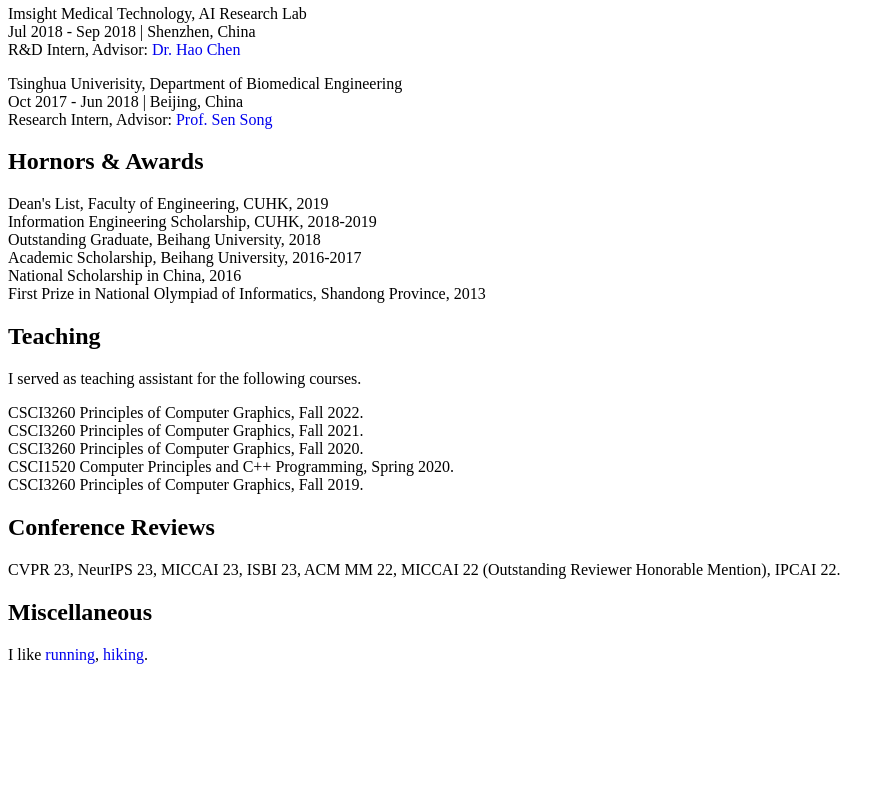
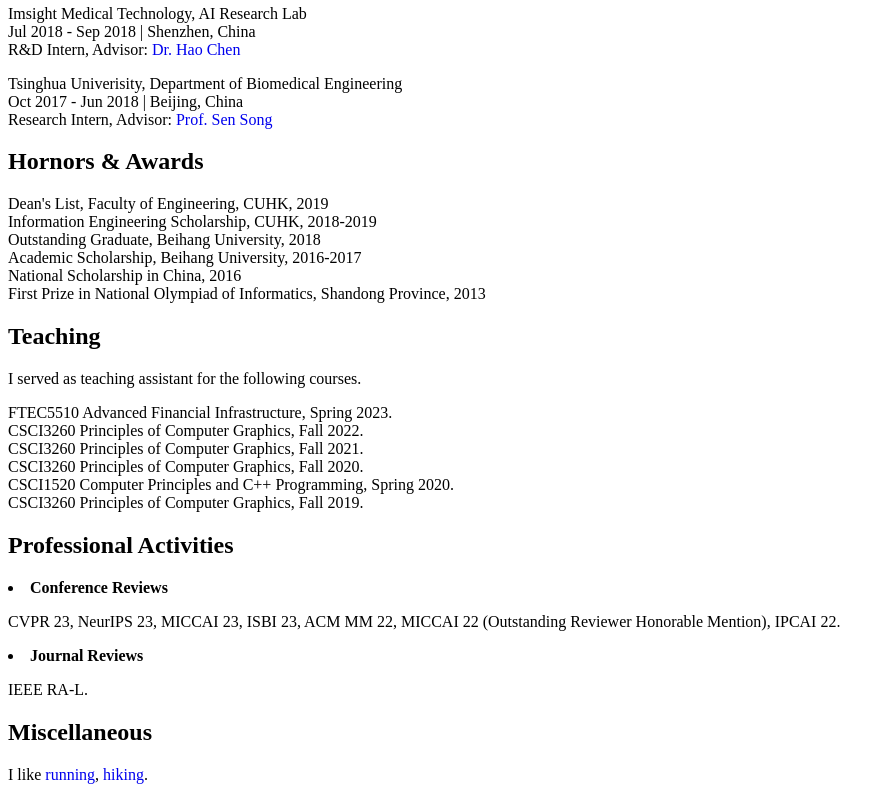
Before and after one commit to jiaqixuac/jiaqixuac.github.io, a plain HTML site: page index.html in a window 1280 px wide. Shown: the part 1301-2101 px from the top of the page, without its empty margins (0-895 px from the left). Before the commit the page ends 1981 px from the top, so only its background shows below. Drawn offline with Linux system fonts and the light colour scheme.

Commit message:
update index.html

```diff
--- a/index.html
+++ b/index.html
@@ -121,7 +121,7 @@
 </p>
 
 <p>
-    <!-- FTEC5510 Advanced Financial Infrastructure, Spring 2023.<br> -->
+    FTEC5510 Advanced Financial Infrastructure, Spring 2023.<br>
     CSCI3260 Principles of Computer Graphics, Fall 2022.<br>
     CSCI3260 Principles of Computer Graphics, Fall 2021.<br>
     CSCI3260 Principles of Computer Graphics, Fall 2020.<br>
@@ -130,11 +130,21 @@
 </p>
 
 
-<h2><b>Conference Reviews</b></h2>
-<p>
-    CVPR 23, NeurIPS 23, MICCAI 23, ISBI 23,
-    ACM MM 22, MICCAI 22 (Outstanding Reviewer Honorable Mention), IPCAI 22.
-</p>
+<h2><b>Professional Activities</b></h2>
+<li>
+    <b> Conference Reviews </b>
+    <p>
+        CVPR 23, NeurIPS 23, MICCAI 23, ISBI 23,
+        ACM MM 22, MICCAI 22 (Outstanding Reviewer Honorable Mention), IPCAI 22.
+    </p>
+</li>
+
+<li>
+    <b> Journal Reviews </b>
+    <p>
+        IEEE RA-L.
+    </p>
+</li>
 
 
 <h2><b>Miscellaneous</b></h2>
```
